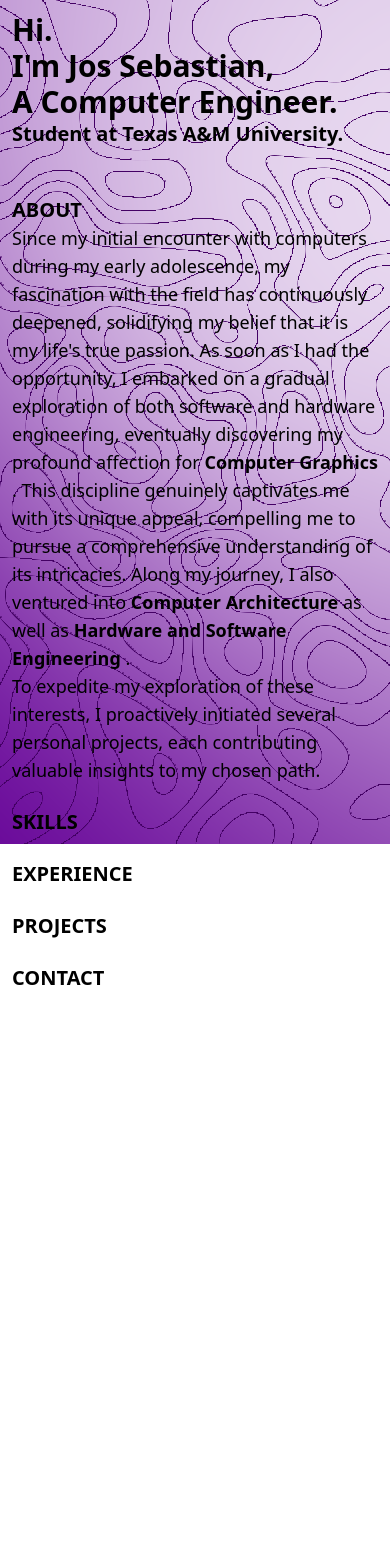
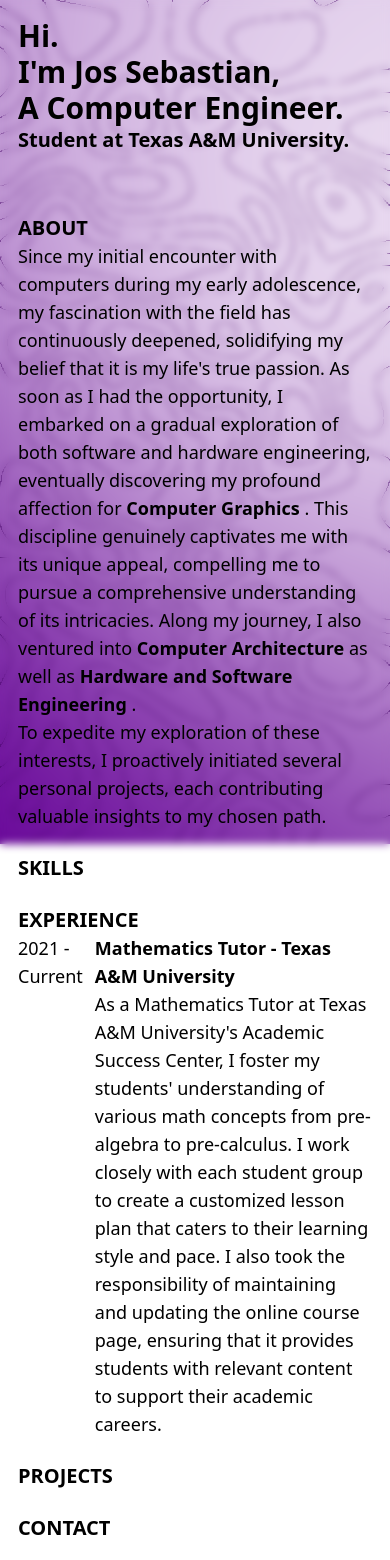
Before and after one commit to JosSebastian/portfolio, a Nuxt app: page / in a window 390 px wide. Before the commit the page ends 1028 px from the top, so only its background shows below. Built offline with nearby package versions, Linux system fonts and the light colour scheme.

Commit message:
layout changes and experience text implementation

```diff
--- a/components/primitive/section.vue
+++ b/components/primitive/section.vue
@@ -4,7 +4,7 @@ const { title } = defineProps<{ title?: string }>();
 
 <template>
   <div class="p-3 m-0">
-    <div v-if="title" class="top-0 text-xl font-semibold">
+    <div v-if="title" class="top-0 text-xl font-semibold ">
       {{ title }}
     </div>
     <slot />
--- a/components/section/five.vue
+++ b/components/section/five.vue
@@ -1,8 +1,49 @@
-<script lang="ts" setup></script>
+<script lang="ts" setup>
+interface Experience {
+  time: {
+    start: string;
+    end: string;
+  };
+  position: string;
+  company: string;
+  description: string;
+  skills: string[];
+}
+const experiences: Experience[] = [
+  {
+    time: {
+      start: "2021",
+      end: "Current",
+    },
+    position: "Mathematics Tutor",
+    company: "Texas A&M University",
+    description:
+      "As a Mathematics Tutor at Texas A&M University's Academic Success Center, I foster my students' understanding of various math concepts from pre-algebra to pre-calculus. I work closely with each student group to create a customized lesson plan that caters to their learning style and pace. I also took the responsibility of maintaining and updating the online course page, ensuring that it provides students with relevant content to support their academic careers.",
+    skills: [],
+  },
+];
+</script>
 
 <template>
   <PrimitiveSection title="EXPERIENCE">
-    <div class="text-lg"></div>
+    <div class="text-lg">
+      <div v-for="experience in experiences" class="flex gap-3">
+        <div>
+          <span>{{ experience.time.start }} - {{ experience.time.end }}</span>
+        </div>
+        <div>
+          <div class="font-bold">
+            {{ experience.position }} - {{ experience.company }}
+          </div>
+          <div class="">{{ experience.description }}</div>
+          <div class="text-sm">
+            <div v-for="skill in experience.skills" class="inline-block">
+              {{ skill }}
+            </div>
+          </div>
+        </div>
+      </div>
+    </div>
   </PrimitiveSection>
 </template>
 
--- a/components/section/one.vue
+++ b/components/section/one.vue
@@ -2,7 +2,7 @@
 
 <template>
   <PrimitiveSection>
-    <div class="flex flex-col text-3xl font-bold md:text-4xl lg:text-5xl">
+    <div class="flex flex-col text-3xl font-bold md:text-5xl lg:text-6xl">
       <span>Hi.</span>
       <span>I'm Jos Sebastian,</span>
       <span>A Computer Engineer.</span>
--- a/layouts/default.vue
+++ b/layouts/default.vue
@@ -3,8 +3,10 @@
 <template>
   <div class="max-w-[100dvw] min-h-[100dvh]">
     <Art />
-    <slot />
+    <div class="backdrop-blur-sm">
+      <slot />
+    </div>
   </div>
 </template>
-
+z
 <style></style>
--- a/pages/index.vue
+++ b/pages/index.vue
@@ -3,12 +3,12 @@
 <template>
   <div class="flex flex-col w-full h-full lg:flex-row">
     <div
-      class="top-0 flex flex-col max-h-screen lg:items-center lg:w-1/2 lg:px-9 lg:py-48 lg:sticky"
-    >
+      class="top-0 flex flex-col max-h-screen p-1.5 md:p-3 lg:p-4.5 lg:items-center lg:w-1/2 lg:px-9 lg:py-48 lg:sticky">
       <SectionOne />
       <SectionTwo />
     </div>
-    <div class="top-0 flex flex-col min-h-screen lg:items-center lg:w-1/2 lg:px-9 lg:py-24">
+    <div
+      class="top-0 flex p-1.5 md:p-3 lg:p-4.5 flex-col min-h-screen lg:items-center lg:w-1/2 lg:px-9 lg:py-24">
       <SectionThree />
       <SectionFour />
       <SectionFive />
```
